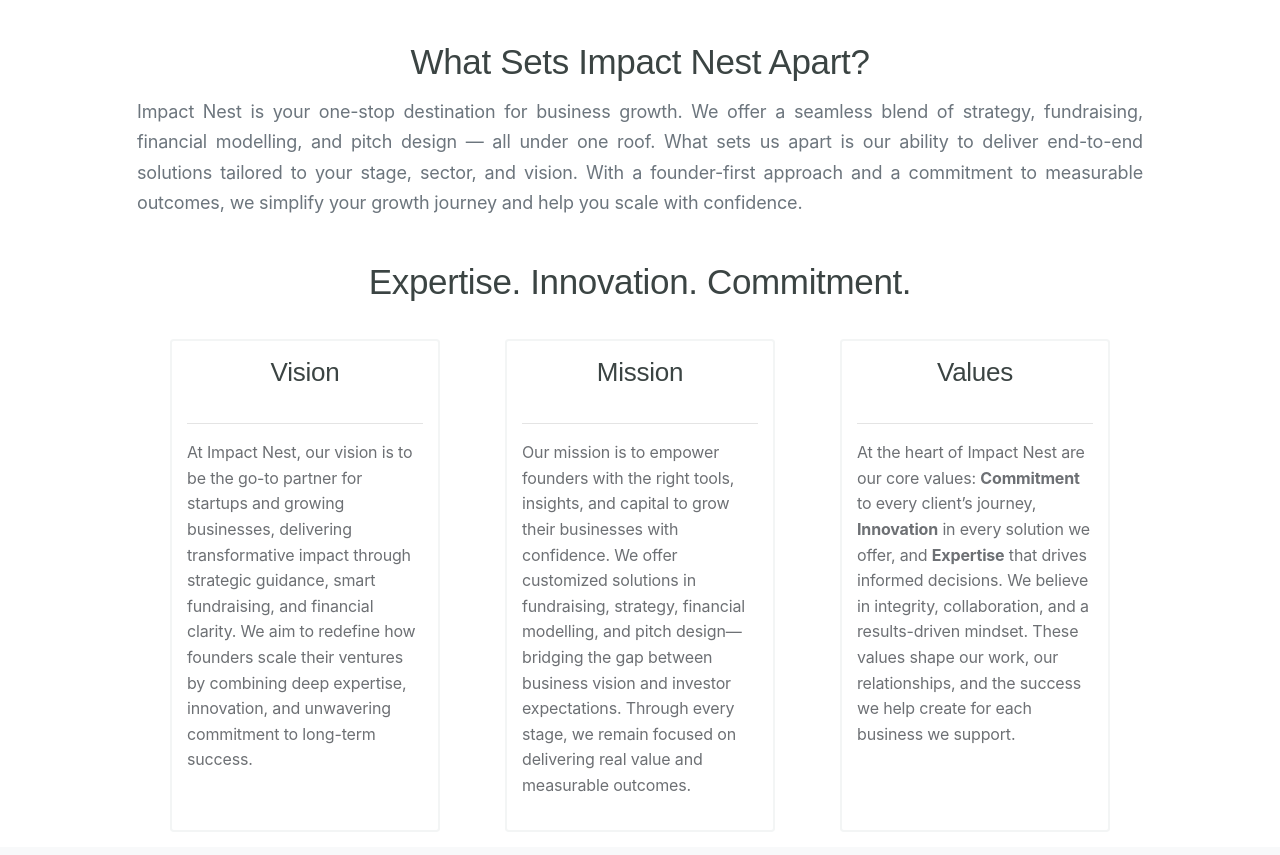
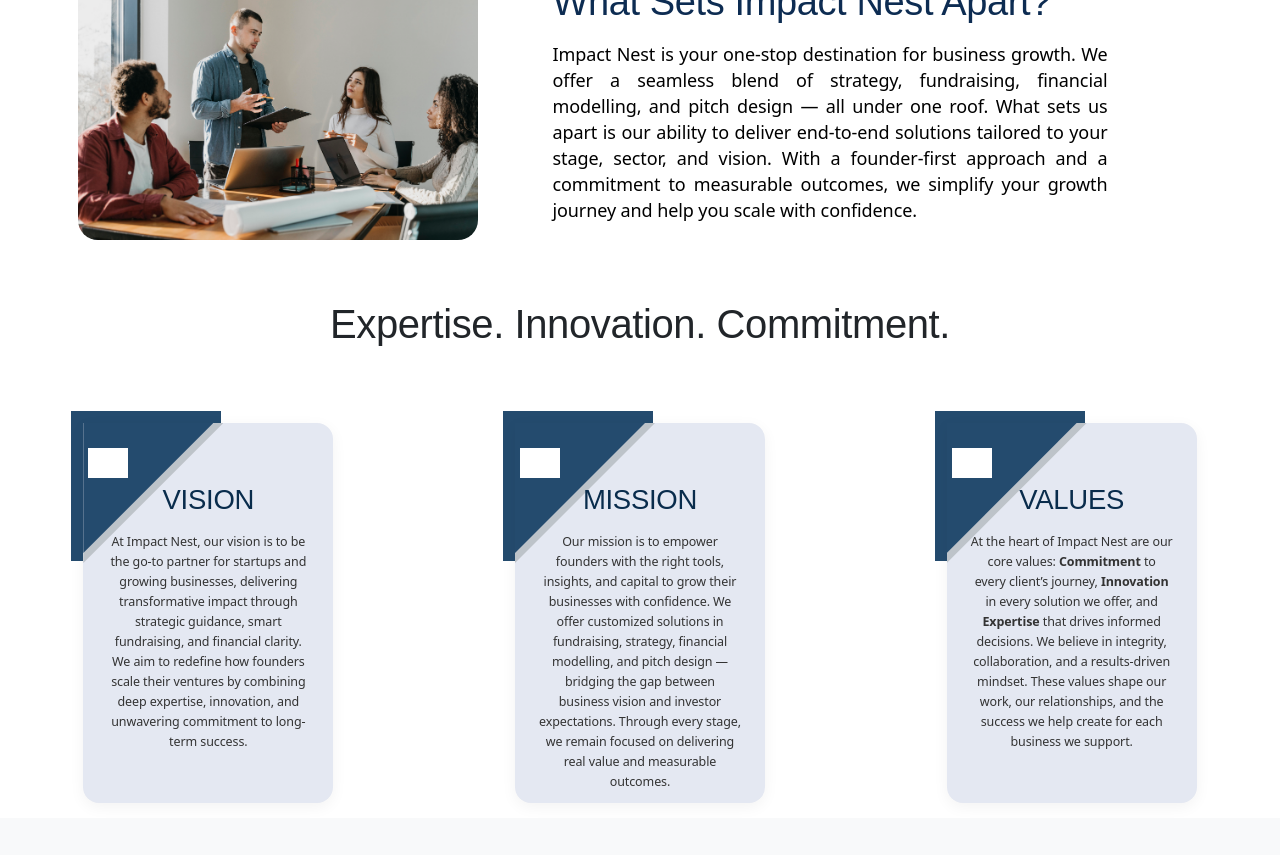
Before and after one commit to harry247302/fundraise, a PHP site: page /about-us.php in a window 1280 px wide. Shown: the part 439-1294 px from the top of the page. Run offline with PHP 8.4, Linux system fonts and the light colour scheme; some libraries are stand-ins or nearby versions; some web fonts are replaced; grey boxes are pictures that could not be loaded.

Commit message:
about page and working on fund raising page

```diff
--- a/about-us.php
+++ b/about-us.php
@@ -38,6 +38,12 @@
     <!-- Favicon and Touch Icons  -->
     <link rel="shortcut icon" href="image/logo/favicon.png" />
     <link rel="apple-touch-icon-precomposed" href="image/logo/favicon.png" />
+
+    <!-- Bootstrap CSS -->
+    <link href="https://cdn.jsdelivr.net/npm/bootstrap@5.3.0/dist/css/bootstrap.min.css" rel="stylesheet">
+    <!-- Animate.css -->
+    <link rel="stylesheet" href="https://cdnjs.cloudflare.com/ajax/libs/animate.css/4.1.1/animate.min.css" />
+    <!-- Custom CSS -->
 
 
 </head>
@@ -92,17 +98,14 @@
         <div class="tf-containr">
             <div class="row">
                 <div class="col-12">
-                    <div style="border:0px solid green" class="blog-contnt blog-details-2-content blog-details-ontent">
+                    <!-- <div style="border:0px solid green" class="blog-contnt blog-details-2-content blog-details-ontent">
 
                         <div class="image-blog">
 
                         </div>
                         <div class="desc-blog" style="padding-left:12px; padding-right:12px;">
                             <div class="counter text-center">
-                                <!-- <h5 class="text fw-bold">What We Offer</h5> -->
-                                <!-- <h3 class="mb-4 fw-bold wow fadeInUp   " style="text-align:center;font-size: 35px; color: #2c3e50; margin: 40px;">
-                                    What Sets Impact Nest Apart?
-                                </h3> -->
+
 
                                 <h3 class="title-section text-anime-wave-1 mb-12 text-center" style="margin-top: 40px; translate: none; rotate: none; scale: none; transform-origin: 50% 50% 0px; transform: translate(0px); opacity: 1;">
                                     What Sets Impact Nest Apart?
@@ -115,40 +118,34 @@
 
 
                         </div>
+                    </div> -->
+                    <div class="container py-5">
+                        <div class="row align-items-center">
+                            <!-- Left Image -->
+                            <div class="col-md-5 mb-4 mb-md-0">
+                                <img
+                                    src="/image/about/team-meeting.jpg"
+                                    alt="Team Discussion"
+                                    class="img-fluid"
+                                    style="border-radius: 20px; width: 400px;" />
+
+                            </div>
+
+                            <!-- Right Content -->
+                            <div class="col-md-6">
+                                <h3 class="mb-4 text-dark" style="color: #0d2c52 !important; font-size: 38px;">
+                                    What Sets Impact Nest Apart?
+                                </h3>
+                                <p class="text-secondary" style="font-size: 18px; text-align: justify; color: black !important;">
+                                    Impact Nest is your one-stop destination for business growth. We offer a seamless blend of strategy, fundraising, financial modelling, and pitch design — all under one roof. What sets us apart is our ability to deliver end-to-end solutions tailored to your stage, sector, and vision. With a founder-first approach and a commitment to measurable outcomes, we simplify your growth journey and help you scale with confidence.
+                                </p>
+                            </div>
+                        </div>
                     </div>
+
                 </div>
             </div><!-- /.main-content -->
         </div>
-        <!-- <div class="tf-containr">
-            <div class="row">
-
-                <div class="col-12">
-                    <div style="border:0px solid green" class="blog-contnt blog-details-2-content blog-details-ontent">
-
-                        <div class="image-blog">
-
-                        </div>
-                        <div class="desc-blog" style="padding-left: 12px; padding-right: 12px;">
-
-                            <div class="d-block counter text-center">
-
-
-                                <h3 class="mb-4 fw-bold wow fadeInUp   " style="text-align:center;font-size: 35px; color: #2c3e50; margin: 40px;">
-                                    Empowering Visionaries. Accelerating Growth.
-                                </h3>
-
-
-                            </div>
-                            <p class="text-secondary" style="font-size: clamp(14px, 2.5vw, 18px); line-height: 1.7; text-align: justify;">
-                                At Impact Nest, we partner with startups and growth-stage companies to unlock their true potential through strategic fundraising, tailored business strategy, robust financial modelling, and impactful pitch design. Our mission is to provide founders with the clarity, tools, and connections needed to scale with confidence and purpose. With deep industry expertise and a founder-first approach, we don't just consult — we co-create. Every business is unique, and so is our approach. We combine sharp analytical thinking with creative execution to ensure your business is investor-ready and growth-aligned. Whether you're raising your first round or expanding into new markets, we’re here to guide you through every step of the journey — with insight, precision, and commitment.
-                            </p>
-
-
-                        </div>
-                    </div>
-                </div>
-            </div>
-        </div> -->
 
 
 
@@ -159,106 +156,235 @@
 
 
 
-        <div>
-            <!-- <h3 class="mb-4 fw-bold wow fadeInUp"
-                style="text-align:center; font-size: clamp(20px, 5vw, 35px); color: #2c3e50;">
+
+        <!-- 3 cores values section -->
+
+        <style>
+            .card-custom {
+                border-radius: 12px;
+                box-shadow: 0 4px 20px rgba(0, 0, 0, 0.05);
+                background-color: #f8f9fa;
+                transition: transform 0.3s ease;
+            }
+
+            .card-custom:hover {
+                transform: translateY(-5px);
+            }
+
+            .icon-box {
+                background-color: #092c4c;
+                padding: 20px;
+                position: relative;
+                clip-path: polygon(0 0, 100% 0, 80% 100%, 0% 100%);
+                display: flex;
+                align-items: center;
+                justify-content: center;
+            }
+
+            .icon-box i {
+                font-size: 32px;
+                color: white;
+            }
+
+            .card-body-custom {
+                padding: 20px;
+            }
+
+            .card-title-custom {
+                font-weight: 700;
+                color: #092c4c;
+                text-align: left;
+                margin-bottom: 12px;
+            }
+
+            .card-text {
+                font-size: 15px;
+                color: #444;
+                line-height: 1.6;
+            }
+        </style>
+
+        <div class="container py-5">
+            <h2 class="text-center mb-5 animate__animated animate__fadeInUp" style="font-size: 40px;">
                 Expertise. Innovation. Commitment.
-            </h3> -->
+            </h2>
 
-            <h3 class="title-section text-anime-wave-1 mb-12 text-center" style="margin-bottom:20px !important; translate: none; rotate: none; scale: none; transform-origin: 50% 50% 0px; transform: translate(0px); opacity: 1;">
-                Expertise. Innovation. Commitment.
-            </h3>
+        </div>
 
-            <div class="container py-4">
-                <div class="row justify-content-center" style="row-gap: 100px; column-gap: 50px;">
+        <style>
+            .vision-card {
+                background-color: #e4e8f2;
+                border-radius: 16px;
+                border-top-left-radius: 0px;
+                overflow: hidden;
+                box-shadow: 0 4px 15px rgba(0, 0, 0, 0.05);
+                /* max-width: 400px; */
+                margin: auto;
+                width: 250px;
+                height: 380px;
 
+            }
 
-                    <!-- Vision -->
-                    <div class="col-12 col-sm-6 col-lg-4 col-xl-3">
-                        <div class="testimonial-item p-4  rounded  h-100">
-                            <div class="testimonial-top">
-                                <div class="counter-item">
-                                    <div class="counter text-center">
-                                        <h4 class="title-section text-anime-wave-1 mb-12 text-center" style="margin-bottom:20px !important; translate: none; rotate: none; scale: none; transform-origin: 50% 50% 0px; transform: translate(0px); opacity: 1;">
-                                            Vision
-                                        </h4>
-                                    </div>
-                                </div>
-                            </div>
-                            <div class="item-content mt-2">
-                                <div class="text">
-                                    At Impact Nest, our vision is to be the go-to partner for startups and growing businesses, delivering transformative impact through strategic guidance, smart fundraising, and financial clarity. We aim to redefine how founders scale their ventures by combining deep expertise, innovation, and unwavering commitment to long-term success.
-                                </div>
-                            </div>
-                        </div>
+            .vision-icon-box {
+                background-color: #244b6e;
+                padding: 30px;
+                position: relative;
+                clip-path: polygon(0 0, 100% 0, 0% 100%, 0% 100%);
+                display: flex;
+                align-items: center;
+                justify-content: center;
+                width: 130px;
+                height: 130px;
+
+            }
+
+            .vision-icon-box-2 {
+                background-color: #244b6e;
+                padding: 30px;
+                position: absolute;
+                /* clip-path: polygon(0 0, 100% 0, 0% 100%, 0% 100%); */
+                display: flex;
+                align-items: center;
+                justify-content: center;
+                width: 150px;
+                height: 150px;
+                margin: -12px;
+                z-index: -1;
+            }
+
+            .vision-icon-box-3 {
+                background-color: rgba(179, 185, 190, 0.8);
+                padding: 30px;
+                position: absolute;
+                clip-path: polygon(0 0, 100% 0, 0% 100%, 0% 100%);
+                display: flex;
+                align-items: center;
+                justify-content: center;
+                width: 140px;
+                height: 140px;
+                /* z-index: -0; */
+            }
+
+            .vision-icon-box img {
+                width: 40px;
+                height: auto;
+            }
+
+            .vision-content {
+                padding: 30px 24px;
+                text-align: center;
+                margin-top: -100px;
+            }
+
+            .vision-title {
+                /* font-weight: 600; */
+                font-size: 2.75rem;
+                color: #092c4c;
+                margin-bottom: 16px;
+            }
+
+            .vision-text {
+                font-size: 12.5px;
+                color: #333;
+                line-height: 1.6;
+            }
+
+            @media (max-width: 576px) {
+                .vision-content {
+                    padding: 24px 16px;
+                }
+
+                .vision-title {
+                    font-size: 1.1rem;
+                }
+            }
+        </style>
+
+        <div class="row">
+            <!-- Vision Card HTML -->
+            <div class="col-md-4 col-sm-6 mb-4">
+
+                <div class="vision-card mt-4 ">
+                    <div class="vision-icon-box-2">
                     </div>
-
-                    <!-- Mission -->
-                    <div class="col-12 col-sm-6 col-lg-4 col-xl-3">
-                        <div class="testimonial-item p-4 bg-white rounded h-100">
-                            <div class="testimonial-top">
-                                <div class="counter-item">
-                                    <div class="counter text-center">
-                                        <h4 class="title-section text-anime-wave-1 mb-12 text-center" style="margin-bottom:20px !important; translate: none; rotate: none; scale: none; transform-origin: 50% 50% 0px; transform: translate(0px); opacity: 1;">
-                                            Mission
-                                        </h4>
-                                    </div>
-                                </div>
-                            </div>
-                            <div class="item-content mt-2">
-                                <div class="text">
-                                    Our mission is to empower founders with the right tools, insights, and capital to grow
-                                    their businesses with confidence. We offer customized solutions in fundraising, strategy, financial
-                                    modelling, and pitch design—bridging the gap between business vision and investor expectations.
-                                    Through every stage, we remain focused on delivering real value and measurable outcomes. </div>
-                            </div>
-                        </div>
+                    <div class="vision-icon-box-3">
                     </div>
-
-                    <!-- Core Values -->
-                    <div class="col-12 col-sm-6 col-lg-4 col-xl-3">
-                        <div class="testimonial-item p-4 bg-white rounded  h-100">
-                            <div class="testimonial-top">
-                                <div class="counter-item">
-                                    <div class="counter text-center">
-                                        <h4 class="title-section text-anime-wave-1 mb-12 text-center" style="margin-bottom:20px !important; translate: none; rotate: none; scale: none; transform-origin: 50% 50% 0px; transform: translate(0px); opacity: 1;">
-                                            Values
-                                        </h4>
-                                    </div>
-                                </div>
-                            </div>
-                            <div class="item-content mt-2">
-                                <div class="text">
-
-                                    At the heart of Impact Nest are our core values: <strong>Commitment</strong> to every client’s journey, <strong>Innovation</strong> in every solution we offer, and <strong>Expertise</strong> that drives informed decisions. We believe in integrity, collaboration, and a results-driven mindset. These values shape our work, our relationships,
-                                    and the success we help create for each business we support.
-                                </div>
-                            </div>
-                        </div>
+                    <div class="vision-icon-box">
+                        <img src="https://cdn-icons-png.flaticon.com/512/1065/1065686.png" alt="Vision Icon" style="filter: brightness(0) invert(1);
+                        margin-left:-80px;
+                        margin-top:-50px;
+                        ">
                     </div>
-                    <!-- ************************************************** -->
-                    <!-- What We Offer -->
-                    <!-- <div class="col-12 col-sm-6 col-lg-4 col-xl-3">
-      <div class="testimonial-item p-4 bg-white rounded shadow h-100">
-        <div class="testimonial-top">
-          <div class="counter-item">
-            <div class="counter text-center">
-              <h5 class="text fw-bold">What We Offer</h5>
-            </div>
-          </div>
-        </div>
-        <div class="item-content mt-2">
-          <div class="text">
-            Impact Nest is your one-stop destination for business growth. We offer a seamless blend of strategy, fundraising, financial modelling, and pitch design — all under one roof. What sets us apart is our ability to deliver tailored, end-to-end solutions.
-          </div>
-        </div>
-      </div>
-    </div> -->
-
+                    <div class="vision-content">
+                        <h5 class="vision-title">VISION</h5>
+                        <p class="vision-text">
+                            At Impact Nest, our vision is to be the go-to partner for startups and growing businesses, delivering transformative impact through strategic guidance, smart fundraising, and financial clarity. We aim to redefine how founders scale their ventures by combining deep expertise, innovation, and unwavering commitment to long-term success.
+                        </p>
+                    </div>
                 </div>
             </div>
 
+            <div class="col-md-4 col-sm-6 mb-4">
+
+                <div class="vision-card mt-4 ">
+                    <div class="vision-icon-box-2">
+                    </div>
+                    <div class="vision-icon-box-3">
+                    </div>
+                    <div class="vision-icon-box">
+                        <img src="https://cdn-icons-png.flaticon.com/512/1065/1065686.png" alt="Vision Icon" style="filter: brightness(0) invert(1);
+                        margin-left:-80px;
+                        margin-top:-50px;
+                        ">
+                    </div>
+                    <div class="vision-content">
+                        <h5 class="vision-title">MISSION</h5>
+                        <p class="vision-text">
+                            Our mission is to empower founders
+                            with the right tools, insights, and
+                            capital to grow their businesses with
+                            confidence. We offer customized
+                            solutions in fundraising, strategy,
+                            financial modelling, and pitch design
+                            —bridging the gap between business
+                            vision and investor expectations.
+                            Through every stage, we remain
+                            focused on delivering real value and
+                            measurable outcomes.
+                        </p>
+                    </div>
+                </div>
+            </div>
+
+            <div class="col-md-4 col-sm-6 mb-4">
+
+                <div class="vision-card mt-4 ">
+                    <div class="vision-icon-box-2">
+                    </div>
+                    <div class="vision-icon-box-3">
+                    </div>
+                    <div class="vision-icon-box">
+                        <img src="https://cdn-icons-png.flaticon.com/512/1065/1065686.png" alt="Vision Icon"
+                        style="filter: brightness(0) invert(1);
+                        margin-left:-80px;
+                        margin-top:-50px;
+                        ">
+                    </div>
+                    <div class="vision-content">
+                        <h5 class="vision-title">VALUES</h5>
+                        <p class="vision-text">
+                            At the heart of Impact Nest are our core values: <strong>Commitment</strong> to every client’s journey, <strong>Innovation</strong> in every solution we offer, and <strong>Expertise</strong> that drives informed decisions. We believe in integrity, collaboration, and a results-driven mindset. These values shape our work, our relationships, and the success we help create for each business we support.
+                        </p>
+                    </div>
+                </div>
+            </div>
         </div>
+
+
+
+
+
+
         <!-- <section style="padding: 40px; background-color: #f9f9f9;">
 
 
@@ -933,4 +1059,7 @@
     <script src="js/carousel.js"></script>
 
     <script type="text/javascript" src="js/main.js"></script>
+
+    <link rel="stylesheet" href="https://cdn.jsdelivr.net/npm/bootstrap-icons@1.10.5/font/bootstrap-icons.css">
+
     <!-- /Javascript -->
```
Also changed, not shown: our-services-1.php (+19 -20 lines), css/styles.css, image/about/team-meeting.jpg (added).
